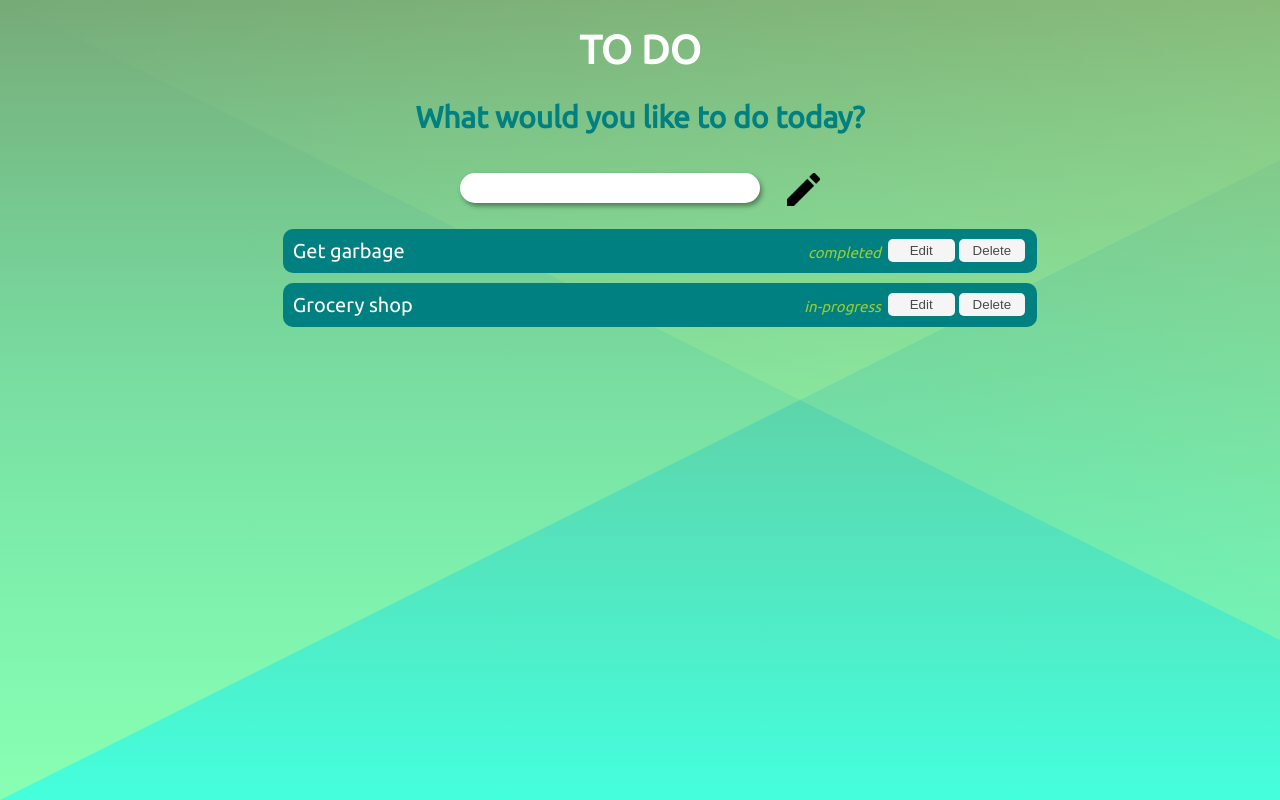
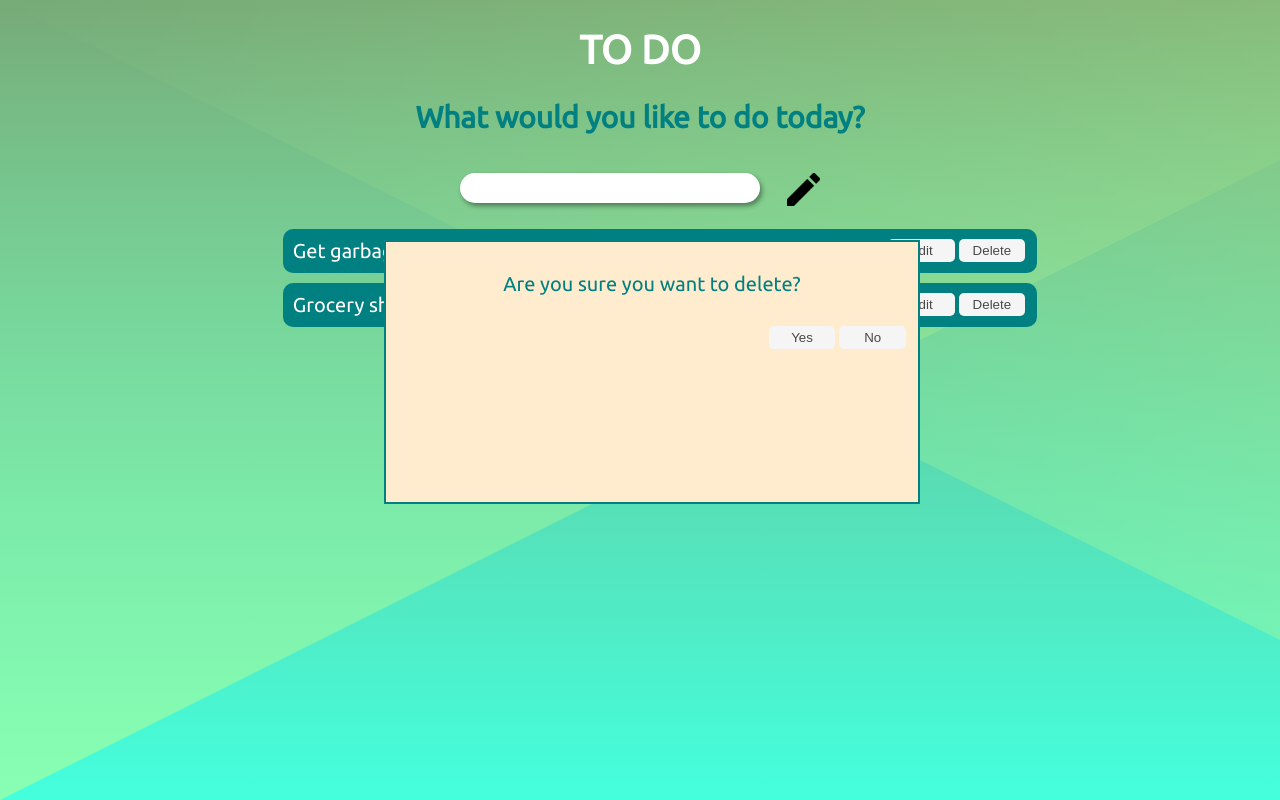
Before and after one commit to SteniTK/todo-react, a React (Create React App) app: page / in a window 1280 px wide. Built offline with nearby package versions, Linux system fonts and the light colour scheme.

Commit message:
Add modal to screen

```diff
--- a/src/TodoList/TodoList.js
+++ b/src/TodoList/TodoList.js
@@ -1,5 +1,6 @@
 import React from 'react';
 import TodoItem from '../TodoItem/TodoItem.js';
+import Modal from '../utils/Modal/Modal.js';
 
 class TodoList extends React.Component {
     render() {
@@ -7,9 +8,12 @@ class TodoList extends React.Component {
             (toDo, index) => (<TodoItem key={index} id={'todo-'+index.toString()} label={toDo.label} status={toDo.status}
             onDeleteTodo={this.props.onDelete}></TodoItem>)
         );
-        return (<ul>
-            {this.todoListElement}
-          </ul>);
+        return (<>
+            <Modal/>
+            <ul>
+                {this.todoListElement}
+            </ul>
+        </>);
     }
 }
 
--- /dev/null
+++ b/src/utils/Modal/Modal.css
@@ -0,0 +1,21 @@
+.modal-box {
+    border: 2px solid teal;
+    z-index: 1;
+    background-color: blanchedalmond;
+    width: 40%;
+    height: 30%;
+    min-height: 30%;
+    float: left;
+    position: absolute;
+    top: 30%;
+    left:30%;
+    font-size: 2em;
+    color: teal;
+    font-family: 'Ubuntu';
+    text-align: center;
+    padding: 10px;
+}
+
+.modal-box > p {
+    padding-bottom : 10px;
+}
--- /dev/null
+++ b/src/utils/Modal/Modal.js
@@ -0,0 +1,13 @@
+import React from 'react';
+import './Modal.css';
+
+function Modal() {
+    return (
+    <div class="modal-box">
+        <p>Are you sure you want to delete?</p>
+        <button>No</button>
+        <button>Yes</button>
+    </div>);
+}
+
+export default Modal;
```
Also changed, not shown: 1 other file (tests, documents, lock files or other folders).
